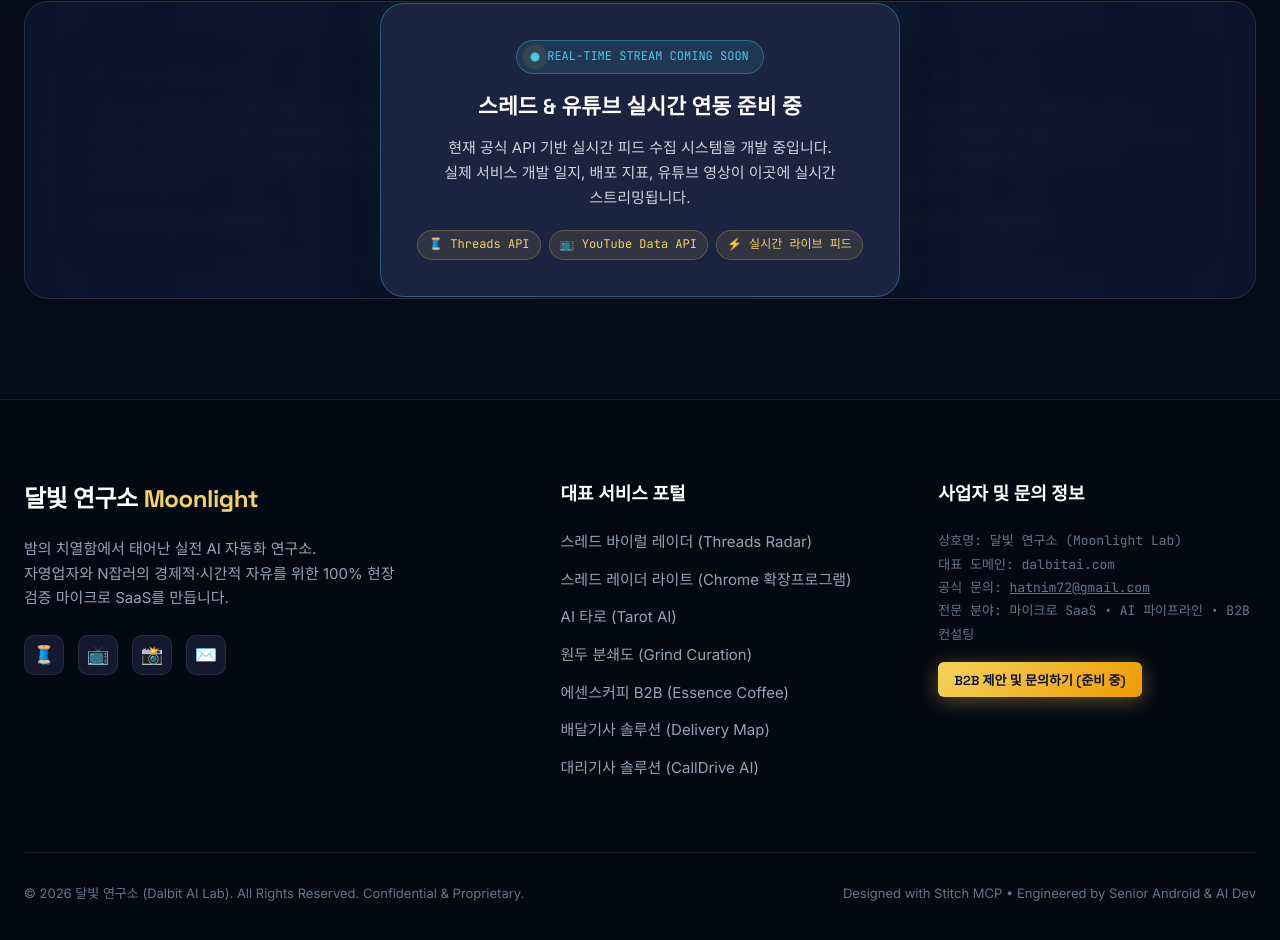
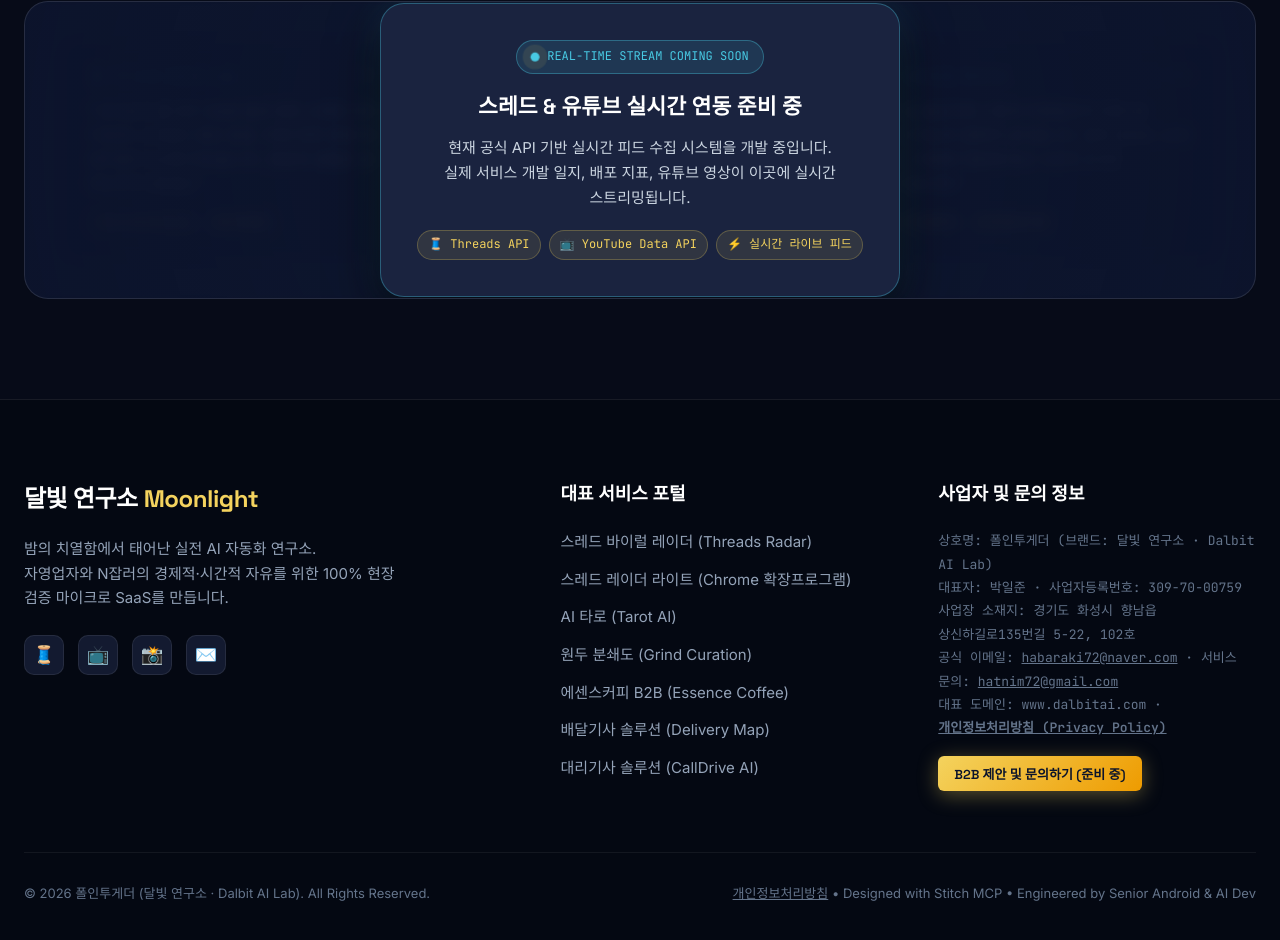
Before and after one commit to coffeelike5282/dalbitai.com, a website built with Vite: page index.html in a window 1280 px wide. Shown: the part 5109-6049 px from the top of the page. Built offline with nearby package versions, Linux system fonts and the light colour scheme; a web font is replaced by a local one.

Commit message:
feat: 메타 비즈니스 인증 대응 하단 푸터 사업자 정보(폴인투게더) 및 개인정보처리방침 링크 반영

```diff
--- a/index.html
+++ b/index.html
@@ -666,13 +666,14 @@
         <div>
           <h4 class="footer-col-title">사업자 및 문의 정보</h4>
           <div class="footer-contact-info">
-            <p>상호명: 달빛 연구소 (Moonlight Lab)</p>
-            <p>대표 도메인: dalbitai.com</p>
-            <p>공식 문의: <a href="mailto:hatnim72@gmail.com" style="color: inherit; text-decoration: underline;">hatnim72@gmail.com</a></p>
-            <p>전문 분야: 마이크로 SaaS • AI 파이프라인 • B2B 컨설팅</p>
+            <p>상호명: 폴인투게더 (브랜드: 달빛 연구소 · Dalbit AI Lab)</p>
+            <p>대표자: 박일준 · 사업자등록번호: 309-70-00759</p>
+            <p>사업장 소재지: 경기도 화성시 향남읍 상신하길로135번길 5-22, 102호</p>
+            <p>공식 이메일: <a href="mailto:habaraki72@naver.com" style="color: inherit; text-decoration: underline;">habaraki72@naver.com</a> · 서비스 문의: <a href="mailto:hatnim72@gmail.com" style="color: inherit; text-decoration: underline;">hatnim72@gmail.com</a></p>
+            <p>대표 도메인: www.dalbitai.com · <a href="https://radar.dalbitai.com/privacy.html" target="_blank" rel="noopener noreferrer" style="color: inherit; text-decoration: underline; font-weight: 600;">개인정보처리방침 (Privacy Policy)</a></p>
             <div style="margin-top: 16px;">
               <button class="btn btn-primary btn-sm"
-                onclick="showToast('B2B 제안 및 문의 접수는 현재 준비 중입니다. 문의사항은 hatnim72@gmail.com으로 연락 부탁드립니다.')"
+                onclick="showToast('B2B 제안 및 문의 접수는 현재 준비 중입니다. 문의사항은 habaraki72@naver.com 또는 hatnim72@gmail.com으로 연락 부탁드립니다.')"
                 title="현재 준비 중인 기능입니다.">
                 B2B 제안 및 문의하기 (준비 중)
               </button>
@@ -683,10 +684,10 @@
 
       <div class="footer-bottom">
         <div>
-          © 2026 달빛 연구소 (Dalbit AI Lab). All Rights Reserved. Confidential & Proprietary.
+          © 2026 폴인투게더 (달빛 연구소 · Dalbit AI Lab). All Rights Reserved.
         </div>
         <div>
-          Designed with Stitch MCP • Engineered by Senior Android & AI Dev
+          <a href="https://radar.dalbitai.com/privacy.html" target="_blank" rel="noopener noreferrer" style="color: inherit; text-decoration: underline;">개인정보처리방침</a> • Designed with Stitch MCP • Engineered by Senior Android &amp; AI Dev
         </div>
       </div>
     </div>
```
